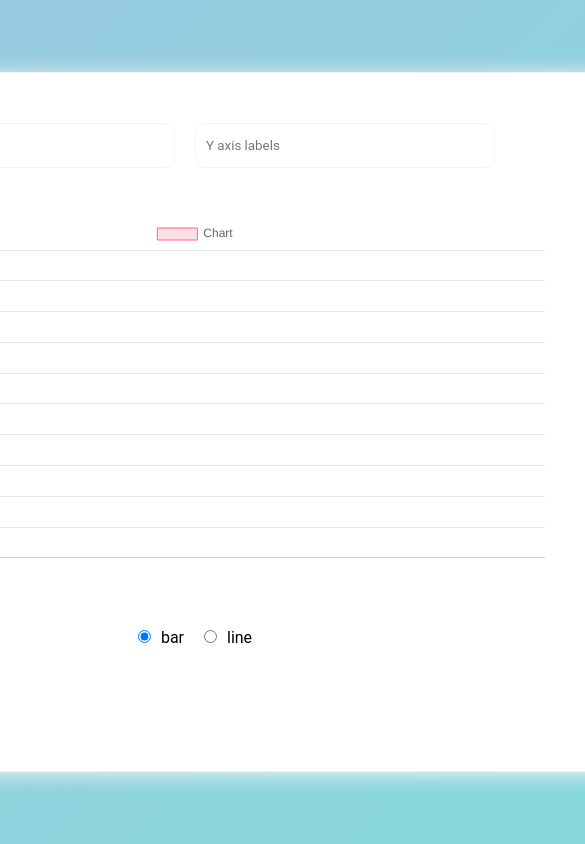
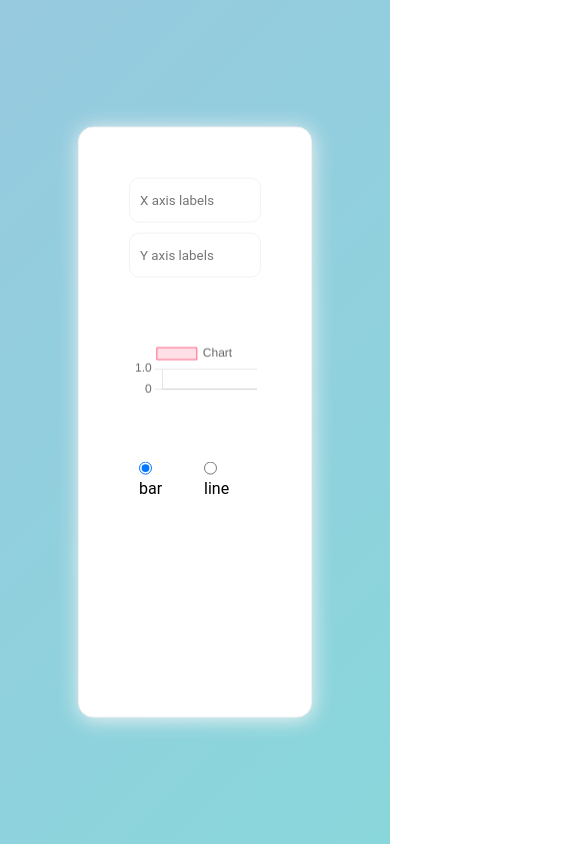
Before and after one commit to GrigoriyShkarta/react-cahrts, a React (Create React App) app: page / in a window 390 px wide. Shown: the top 844 px of the page, 585 px wide, since content can reach past the window. Built offline with nearby package versions, Linux system fonts and the light colour scheme.

Commit message:
разбил css по папкам

```diff
--- a/src/App.js
+++ b/src/App.js
@@ -1,10 +1,12 @@
 import {useState} from "react";
 
 import {Chart as ChartJS, CategoryScale, LinearScale, BarElement, ArcElement, Title, Tooltip, Legend,
-    PointElement, LineElement,} from 'chart.js';
-import {Bar, Line, Pie} from 'react-chartjs-2';
+        PointElement, LineElement,} from 'chart.js';
+import {Bar, Line} from 'react-chartjs-2';
 
 import {Checked, InputsCharts} from "./components";
+
+import './scss/app.scss';
 
 ChartJS.register(CategoryScale, LinearScale, PointElement, LineElement, BarElement, ArcElement, Title,
     Tooltip, Legend);
@@ -74,9 +76,7 @@ function App() {
             <div className="chart">
                 {chart === 0 ? <Bar options={options} data={data}/> : null}
                 {chart === 1 ? <Line options={options} data={data}/> : null}
-                {chart === 2 ? <Pie options={options} data={data}/> : null}
             </div>
-            {/*<Checked items={items} toggleChart={toggleChart}/>*/}
             <Checked items={items} toggleChart={toggleChart}/>
         </div>
     );
--- a/src/components/Checked/index.jsx
+++ b/src/components/Checked.jsx
@@ -1,6 +1,6 @@
 import {useState} from "react";
 
-import './Cheked.scss'
+import '../scss/components/_cheked.scss'
 
 const Checked = ({items, toggleChart}) => {
     const [activeItem, setActiveItem] = useState(0);
--- a/src/components/InputsCharts/index.jsx
+++ b/src/components/InputsCharts.jsx
@@ -1,6 +1,6 @@
 import {useEffect, useRef, useState} from "react";
 
-import './InputsCharts.scss'
+import '../scss/components/_inputsCharts.scss'
 
 const InputsCharts = ({updateDataX, updateDataY, blurDataX, blurDataY}) => {
 
--- a/src/index.css
+++ /dev/null
@@ -1,99 +0,0 @@
-html, body {
-  margin: 0;
-  font-family: -apple-system, BlinkMacSystemFont, 'Segoe UI', 'Roboto', 'Oxygen',
-    'Ubuntu', 'Cantarell', 'Fira Sans', 'Droid Sans', 'Helvetica Neue',
-    sans-serif;
-  -webkit-font-smoothing: antialiased;
-  -moz-osx-font-smoothing: grayscale;
-  height: 100%;
-}
-
-body {
-  background: linear-gradient(-45deg, #74ebd5, #ACB6E5);
-  background-size: 400% 400%;
-  animation: gradient 7s ease infinite;
-}
-
-@keyframes gradient {
-  0% {
-    background-position: 0 50%;
-  }
-  50% {
-    background-position: 100% 50%;
-  }
-  100% {
-    background-position: 0 50%;
-  }
-}
-
-code {
-  font-family: source-code-pro, Menlo, Monaco, Consolas, 'Courier New',
-    monospace;
-}
-
-* {
-  padding: 0;
-  margin: 0;
-  list-style: none;
-  outline: none;
-  font-family: 'Proxima Nova', Roboto, system-ui, Tahoma, sans-serif;
-  box-sizing: border-box;
-}
-
-html {
-  -ms-text-size-adjust: 100%;
-  -webkit-text-size-adjust: 100%;
-}
-
-a,
-span,
-p,
-b,
-h1,
-h2,
-h3,
-h4,
-h5 {
-  color: black;
-}
-
-h1 {
-  font-size: 48px;
-}
-
-h2 {
-  font-weight: 600;
-  font-size: 28px;
-  line-height: 30px;
-}
-
-a {
-  text-decoration: none;
-}
-
-.container {
-  position: absolute;
-  left: 50%;
-  top: 50%;
-  width: 1200px;
-  height: 700px;
-  transform: translate(-50%, -50%);
-  box-shadow: 1px 2px 20px #f3f3f3;
-  border: 1px solid #F1F1F1;
-  border-radius: 15px;
-  padding: 50px;
-  background-color: white;
-}
-
-header {
-  display: flex;
-  justify-content: space-around;
-}
-
-.chart {
-  -moz-osx-font-smoothing: grayscale;
-  -webkit-font-smoothing: antialiased;
-  color: black;
-  margin: 50px auto;
-  width: 700px;
-}
--- a/src/index.js
+++ b/src/index.js
@@ -1,7 +1,9 @@
 import React from 'react';
 import ReactDOM from 'react-dom/client';
-import './index.css';
+
 import App from './App';
+
+import './scss/app.scss';
 
 
 const root = ReactDOM.createRoot(document.getElementById('root'));
--- /dev/null
+++ b/src/scss/adaptive.scss
@@ -0,0 +1,35 @@
+/*=============  Desktop First  =============*/
+/* Large Device, Wide Screens */
+@media only screen and (max-width: 1200px) {
+  .container {
+    left: 40%;
+    top: 49%;
+    width: 74%;
+    height: 85%;
+    transform: translate(-36%, -50%);
+  }
+  .inputs input {
+    width: 100%;
+    margin-bottom: 10px;
+  }
+}
+/* Medium Devices, Desktops */
+@media only screen and (max-width: 992px) {
+  .container {
+    max-height: 70%;
+  }
+}
+/* Small Devices, Tablets */
+@media only screen and (max-width: 768px) {
+  .chart {
+
+  }
+}
+/* Extra Small Devices, Phones */
+@media only screen and (max-width: 480px) {
+
+}
+/* Custom, Iphone Retina */
+@media only screen and (max-width: 320px) {
+
+}
--- /dev/null
+++ b/src/scss/app.scss
@@ -0,0 +1,30 @@
+@import "libs/normalize";
+@import "libs/animation";
+@import "./adaptive";
+
+.container {
+  position: absolute;
+  left: 50%;
+  top: 50%;
+  width: 60%;
+  height: 85%;
+  transform: translate(-50%, -50%);
+  box-shadow: 1px 2px 20px #f3f3f3;
+  border: 1px solid #F1F1F1;
+  border-radius: 15px;
+  padding: 50px;
+  background-color: white;
+}
+
+header {
+  display: flex;
+  justify-content: space-around;
+}
+
+.chart {
+  -moz-osx-font-smoothing: grayscale;
+  -webkit-font-smoothing: antialiased;
+  color: black;
+  margin: 50px auto;
+  width: 95%;
+}
--- /dev/null
+++ b/src/scss/libs/_animation.scss
@@ -0,0 +1,21 @@
+html, body {
+  height: 100%;
+}
+
+body {
+  background: linear-gradient(-45deg, #74ebd5, #ACB6E5);
+  background-size: 400% 400%;
+  animation: gradient 7s ease infinite;
+}
+
+@keyframes gradient {
+  0% {
+    background-position: 0 50%;
+  }
+  50% {
+    background-position: 100% 50%;
+  }
+  100% {
+    background-position: 0 50%;
+  }
+}
--- /dev/null
+++ b/src/scss/libs/_normalize.scss
@@ -0,0 +1,39 @@
+* {
+  padding: 0;
+  margin: 0;
+  list-style: none;
+  outline: none;
+  font-family: 'Proxima Nova', Roboto, system-ui, Tahoma, sans-serif;
+  box-sizing: border-box;
+}
+
+html {
+  -ms-text-size-adjust: 100%;
+  -webkit-text-size-adjust: 100%;
+}
+
+a,
+span,
+p,
+b,
+h1,
+h2,
+h3,
+h4,
+h5 {
+  color: black;
+}
+
+h1 {
+  font-size: 48px;
+}
+
+h2 {
+  font-weight: 600;
+  font-size: 28px;
+  line-height: 30px;
+}
+
+a {
+  text-decoration: none;
+}
```
Also changed, not shown: src/scss/components/_cheked.scss (renamed from src/components/Checked/Cheked.scss), src/scss/components/_inputsCharts.scss (renamed from src/components/InputsCharts/InputsCharts.scss).
